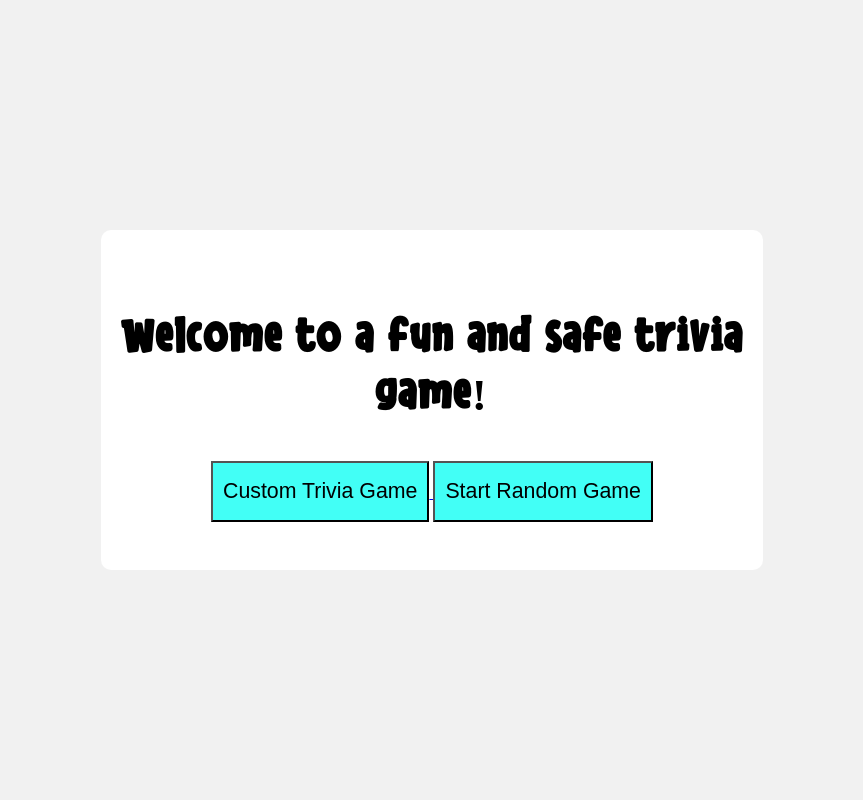
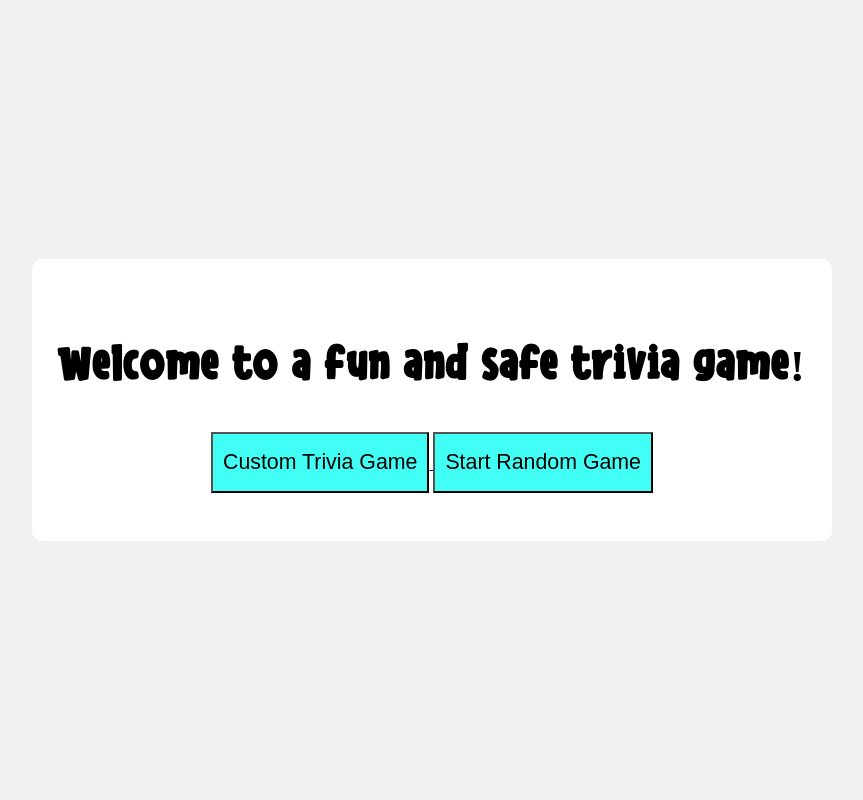
Before and after one commit to ColinSather/Electrivia.io, a Flask app: page / in a window 1280 px wide. Shown: the whole page, without its empty margins (208-1071 px from the left). Run offline with Flask 2, Linux system fonts and the light colour scheme.

Commit message:
Frontend: improved ui

```diff
--- a/app.py
+++ b/app.py
@@ -22,7 +22,7 @@ def taze():
 def convert_base64_hm(paramd):
     """
     Converts a base64 JSON hash map into a plain text JSON hash map
-    param64: hashmap - base64 data with plain text keys
+    paramd [type: hashmap]: base64 data with plain text keys
     """
     hm = {}
     incorrect_answers = []
@@ -42,13 +42,11 @@ def convert_base64_hm(paramd):
     return hm
 
 
-@app.route("/")
-def index():
-    return render_template("home.html")
-
-
 @app.route("/check-answer", methods=['POST'])
 def check_answer():
+    """
+    Sends result of the question attempt to the results view.
+    """
     user_inp = str(request.values["choice"])
     data = interface.getPossibilities()
     ans = []
@@ -56,7 +54,7 @@ def check_answer():
     ans.append(data["correct_answer"])
     ans.append(user_inp)
 
-    # show the player their results
+    # show the player their results and taze if incorrect
     if data["correct_answer"] != user_inp:
         taze()
         return render_template("result.html", ans=ans)
@@ -66,8 +64,10 @@ def check_answer():
 
 @app.route("/rq")
 def random_question():
-    # TODO use web sockets to enable each end user to view the same question
-    # returns a webpage of a random trivia question
+    """
+    returns a webpage of a random trivia question from opentdb
+    """
+    # ENHANCEMENT: use web sockets to enable each end user to view the same question
     api = "https://opentdb.com/api.php?amount=1&encode=base64"
     req = requests.get(api)
     raw_data = req.json()
@@ -77,5 +77,10 @@ def random_question():
     return render_template("trivia.html", params=params)
 
 
+@app.route("/")
+def index():
+    return render_template("home.html")
+
+
 if __name__ == "__main__":
     app.run(host="0.0.0.0", debug=True)
--- a/static/style.css
+++ b/static/style.css
@@ -27,13 +27,13 @@ label {
   padding: 1rem;
 }
 
-/* GENERAL STYLING */
+/* GENERAL STYLINGS */
 body {
 	background: #f1f1f1;
+  margin: 0;
 }
-.text-left {
-  text-align: left!important;
-}
+.text-left { text-align: left!important; }
+.text-center { text-align: center!important; }
 
 .display-flex {
   display: flex;
@@ -44,6 +44,38 @@ body {
   background: #fff;
 }
 
+
+.btn-common {
+  border: none;
+  cursor: pointer;
+  padding: 1rem 10px;
+  background: #42fff6;
+  border-radius: 5px;
+}
+
+/* Vertical align with grid display */
+.grid-layout {
+  display: grid;
+  grid-template-rows: 1fr;
+  grid-template-columns: 1fr;
+  align-items: center;
+  height: 100vh;
+}
+
+.inner {
+  width: 60%;
+  margin: 0 auto;
+  border-radius: 10px;
+  background: #fff;
+  padding: 3rem 1rem;
+}
+
+.quiz-footer {
+  margin: 0 1rem;
+  margin-bottom: 1rem;
+}
+
+/* RESULTS VIEWS */
 .correct {
   background: green;
   text-align: center;
@@ -58,44 +90,6 @@ body {
   border-radius: 10px;
 }
 
-.btn-common {
-  border: none;
-  cursor: pointer;
-  padding: 1rem 10px;
-  background: #42fff6;
-  border-radius: 5px;
-}
-
-/*
-Vertically center div by StackOverflow user Billbad
-https://stackoverflow.com/questions/396145/how-to-vertically-center-a-div-element-for-all-browsers-using-css#:~:text=you%20need%20to%20set%20the,specify%20the%20top%20as%2050%25.
-*/
-
-.outer {
-  display: table;
-  position: absolute;
-  top: 0;
-  left: 0;
-  height: 100%;
-  width: 100%;
-}
-
-.middle {
-  display: table-cell;
-  vertical-align: middle;
-      padding: 0 10px;
-}
-
-.inner {
-  margin-left: auto;
-  margin-right: auto;
-  width: 50%;
-  text-align: center;
-  border-radius: 10px;
-  background: #fff;
-  padding: 3rem 1rem;
-}
-
 @media (max-width: 400px) {
    .middle {
     padding: 0 10px;
@@ -106,4 +100,8 @@ https://stackoverflow.com/questions/396145/how-to-vertically-center-a-div-elemen
   .display-flex.r-cols {
     display: block;
   }
+  .quiz-footer {
+    margin: 0px .2em;
+    margin-bottom: 1rem;
+  }
 }
--- a/templates/home.html
+++ b/templates/home.html
@@ -1,7 +1,6 @@
 {% extends "base.html" %}
 {% block content %}
-<div class="outer">
-	<div class="middle">
+<div class="grid-layout text-center">
 	<div class="inner">
 		<h1 class="intro">Welcome to a fun and safe trivia game!</h1>
 		<a href='/rq'>
@@ -12,5 +11,4 @@
 		</a>
 	</div>
 </div>
-</div>
 {% endblock %}
--- a/templates/result.html
+++ b/templates/result.html
@@ -1,7 +1,6 @@
 {% extends "base.html" %}
 {% block content %}
-<div class="outer">
-	<div class="middle">
+<div class="grid-layout">
 	<div class="inner text-left">
 		{% if ans[1] == ans[2] %}
 			<div class="correct">
@@ -23,5 +22,4 @@
 		</div>
 	</div>
 </div>
-</div>
 {% endblock %}
```
Also changed, not shown: templates/trivia.html (+4 -6 lines), README.md. Lines whose indentation alone changed are shown as unchanged.
